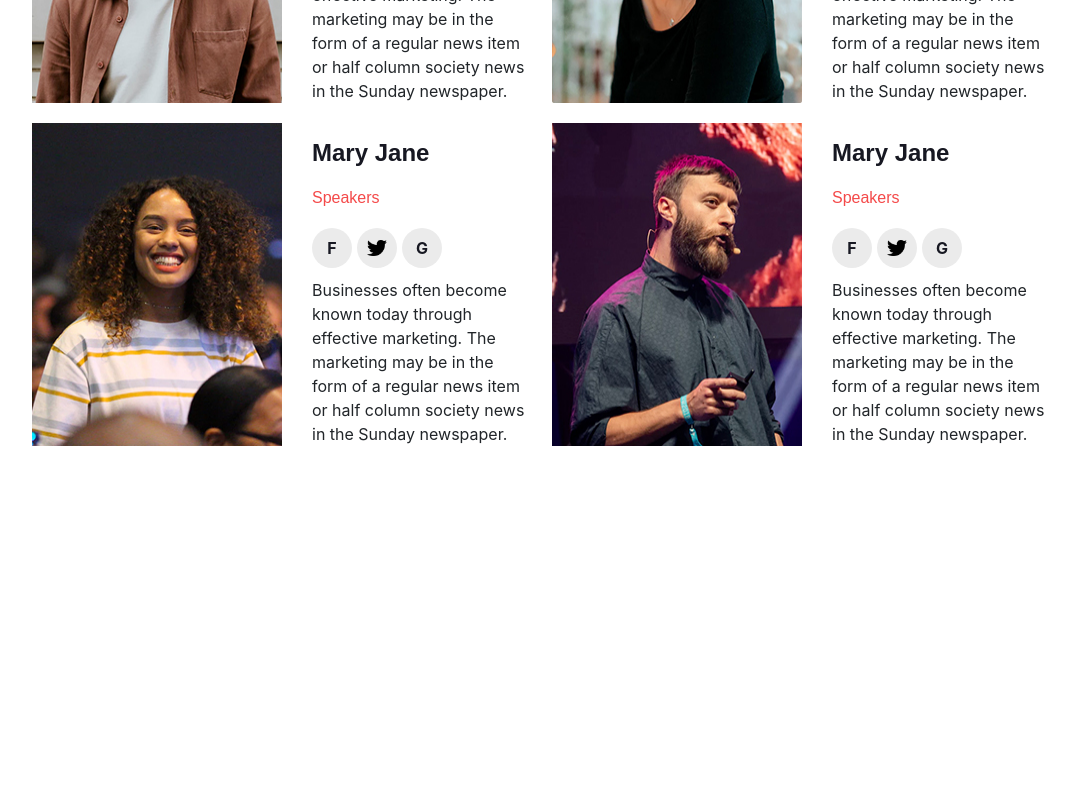
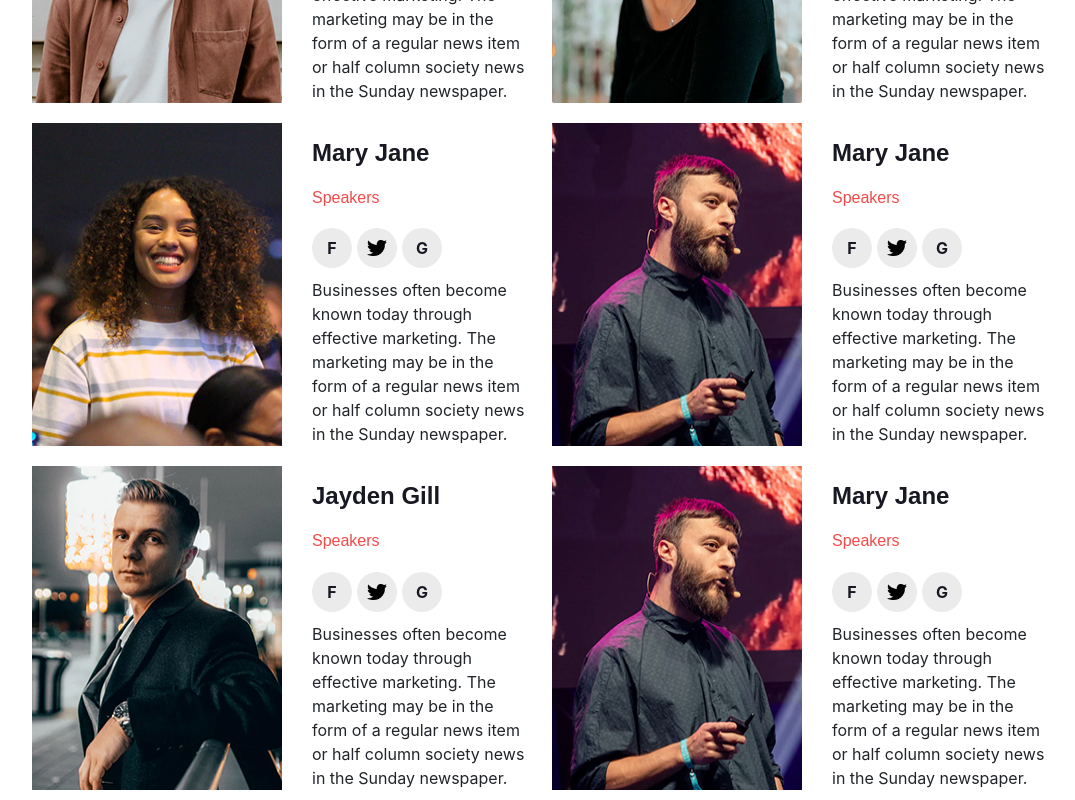
Before and after one commit to MaggieShpileva/MyApp, a React (Create React App) app: page /speakers in a window 1280 px wide. Shown: the part 574-1374 px from the top of the page, without its empty margins (98-1173 px from the left). Before the commit the page ends 1030 px from the top, so only its background shows below. Built offline with nearby package versions, Linux system fonts and the light colour scheme.

Commit message:
Add profiles

```diff
--- a/src/components/speakers/speakers.jsx
+++ b/src/components/speakers/speakers.jsx
@@ -28,6 +28,9 @@ export const Speakers = () => {
       <Profile image={FourthSpeaker} title_1={info.name_2} text={info.text} />
       <Profile image={FifthSpeaker} title_1={info.name_2} text={info.text} />
       <Profile image={SixSpeaker} title_1={info.name_2} text={info.text} />
+
+      <Profile image={FirstSpeaker} title_1={info.name_1} text={info.text_1} />
+      <Profile image={SixSpeaker} title_1={info.name_2} text={info.text} />
     </div>
   );
 };
```
